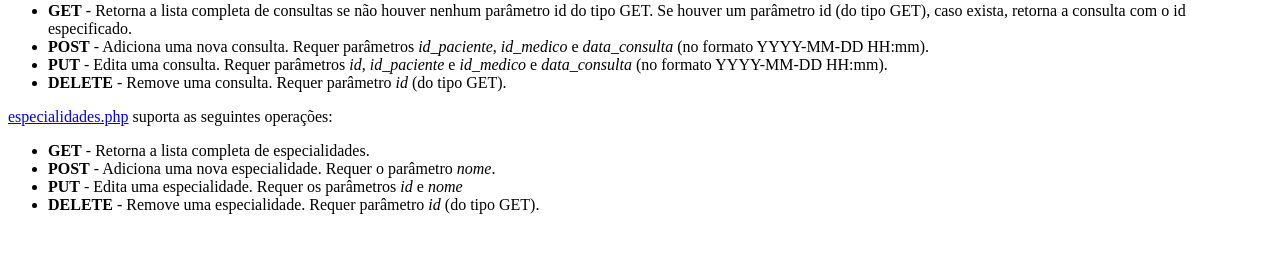
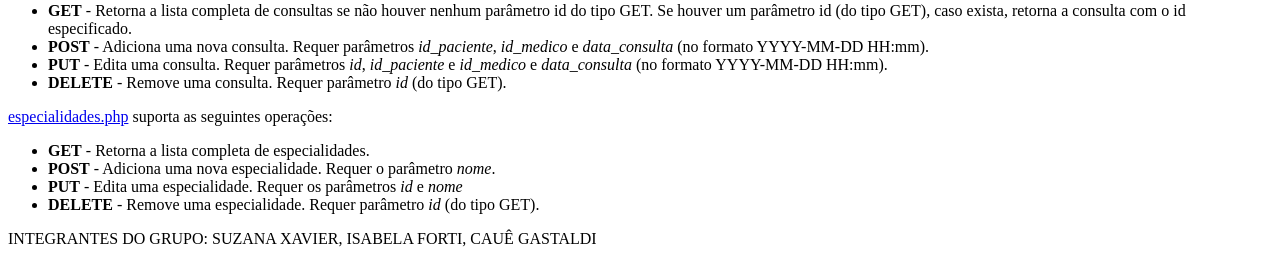
Before and after one commit to cauegastaldi/pw2-clinica-medica, a PHP site: page / in a window 1280 px wide. Shown: the part 563-827 px from the top of the page. Before the commit the page ends 777 px from the top, so only its background shows below. Run offline with PHP 8.4, Linux system fonts and the light colour scheme.

Commit message:
Update index.php

```diff
--- a/index.php
+++ b/index.php
@@ -7,7 +7,6 @@
 </head>
 
 <body>
-    <!-- INTEGRANTES DO GRUPO: SUZANA XAVIER, ISABELA FORTI, CAUÊ GASTALDI !-->
 
     <h1>Webservice de Clínica Médica</h1>
     <p>Este webservice JSON contém um sistema de exemplo de uma clínica médica, formada por <b>pacientes</b>,
@@ -60,6 +59,10 @@
         </li>
         </li>
     </ul>
+
+    <footer>
+        <p> INTEGRANTES DO GRUPO: SUZANA XAVIER, ISABELA FORTI, CAUÊ GASTALDI </p>
+    </footer>
 </body>
 
 </html>
```
